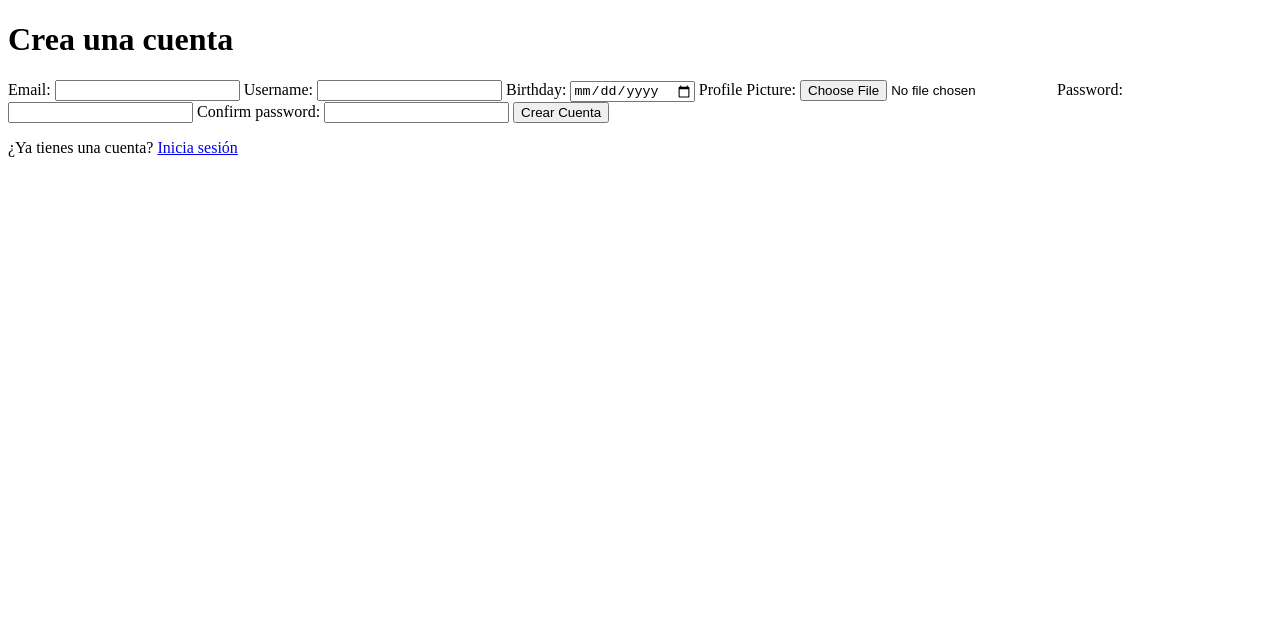
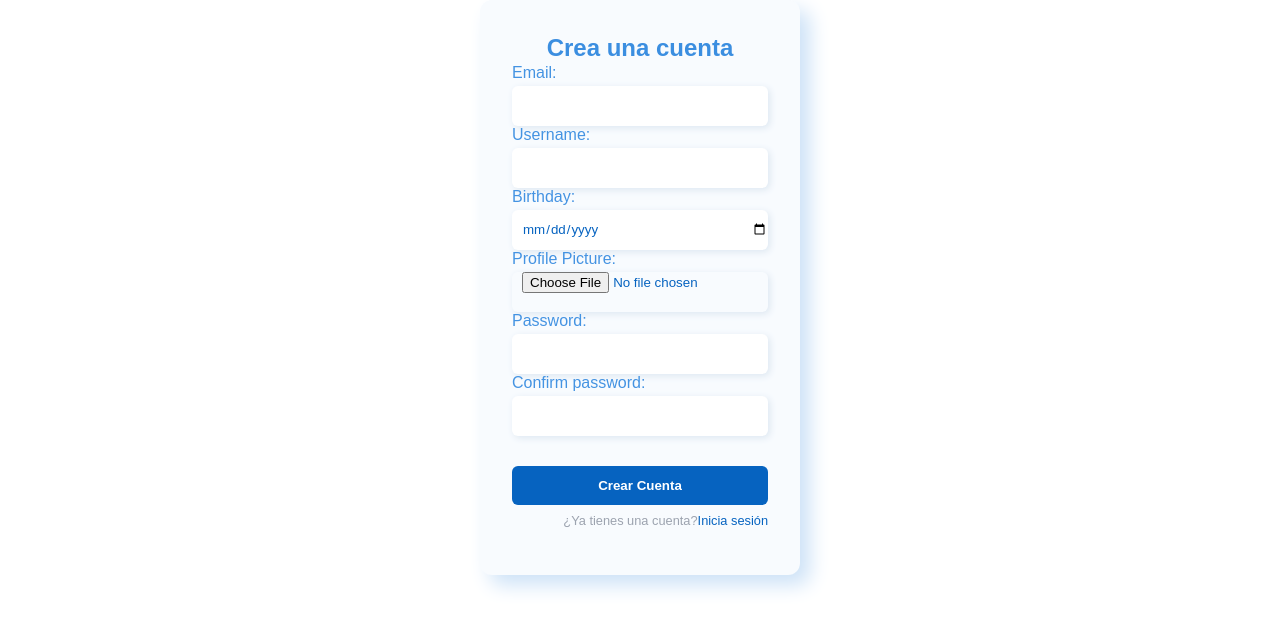
Before and after one commit to alejandromedina1/web-lab-week-14, a website built with Vite: page sign-up/index.html in a window 1280 px wide. Built offline with nearby package versions, Linux system fonts and the light colour scheme; some packages are replaced by stand-ins of ours.

Commit message:
lab terminado

```diff
--- a/firebase.js
+++ b/firebase.js
@@ -125,11 +125,26 @@ export async function logInUser(email, password) {
     try {
         const userCredential = await signInWithEmailAndPassword(auth, email, password)
         const user = userCredential.user;
-        return {status: true, info: user.id}
+        return {
+            status: true,
+            info: user.id
+        }
 
     } catch (error) {
         const errorCode = error.code;
         const errorMessage = error.message;
-        return {status: false, info: errorMessage}
+        return {
+            status: false,
+            info: errorMessage
+        }
     };
 }
+
+export async function userIsLoggedIn(accesRoute, loginRoute) {
+    const user = await db.auth().onAuthStateChanged()
+    if (user) {
+        window.location.href = accesRoute
+    } else {
+        window.location.href = loginRoute;
+    }
+}
--- a/login/style.css
+++ b/login/style.css
@@ -0,0 +1,105 @@
+*{
+    padding: 0;
+    margin: 0;
+    box-sizing: border-box;
+    font-family: 'Poppins', sans-serif;
+  }
+body {
+    display: flex;
+    flex-direction: row;
+    justify-content: center;
+}
+
+section {
+    width: 320px;
+    border-radius: 0.75rem;
+    background-color: #F8FBFE;
+    padding: 2rem;
+    color: rgba(243, 244, 246, 1);
+    box-shadow: 10px 10px 20px 0 #cde2f7;
+}
+
+h1 {
+    text-align: center;
+    font-size: 1.5rem;
+    line-height: 2rem;
+    font-weight: 700;
+    color: #3b8ee0;
+}
+
+div {
+    display: flex;
+    flex-direction: column;
+    justify-content: center;
+    gap: 10px;
+    margin-top: 1.5rem;
+}
+
+label {
+    display: block;
+    color: #4493e2;
+    margin-bottom: 4px;
+}
+
+input {
+    width: 100%;
+    border-radius: 0.375rem;
+    outline: 0;
+    border: 0px;
+    padding-left: 10px;
+    color: #0663c0;
+    box-shadow: 2px 2px 7px 0 #dde7f1;
+
+    height: 40px;
+}
+
+input:focus {
+    border-color: rgba(167, 139, 250);
+}
+
+button {
+    display: block;
+    width: 100%;
+    background-color: #0663c0;
+    padding: 0.75rem;
+    text-align: center;
+    color: white;
+    border: none;
+    border-radius: 0.375rem;
+    font-weight: 600;
+
+    margin-top: 30px;
+}
+
+button:hover {
+    cursor: pointer;
+    background-color: rgb(252, 252, 252);
+}
+
+p {
+    display: flex;
+    justify-content: flex-end;
+    font-size: 0.8rem;
+    line-height: 1rem;
+    color: rgba(156, 163, 175, 1);
+    margin: 8px 0 14px 0;
+}
+
+a:hover {
+    color: rgba(167, 139, 250, 1);
+}
+
+a:link {
+    color: #0663c0;
+    text-decoration: none;
+}
+
+a:visited {
+    text-decoration: none;
+    color: #0663c0;
+}
+
+a:active {
+    color: #0663c0;
+    text-decoration: none;
+}
--- a/sign-up/index.html
+++ b/sign-up/index.html
@@ -7,6 +7,7 @@
     <title>Sign Up</title>
 </head>
 <body>
+    <section>
         <h1>Crea una cuenta</h1>
         <form action="submit" id="sign-up-form">
             <label for="email">Email:</label>
@@ -16,7 +17,7 @@
             <label for="email">Birthday:</label>
             <input type="date" name="birthday" id="birthday-input">
             <label for="picture">Profile Picture:</label>
-        <input type="file" accept="image/*" name="picture" id="birthday-input">
+            <input type="file" accept="image/*" name="picture" id="file-upload-button">
             <label for="password">Password:</label>
             <input type="password" name="password" id="password-input">
             <label for="conf">Confirm password:</label>
@@ -24,6 +25,7 @@
             <button id="form-button">Crear Cuenta</button>
         </form>
         <p>¿Ya tienes una cuenta? <a href="/login/"> Inicia sesión</a></p>
+    </section>
     <script type="module" src="./sign-up.js"></script>
 </body>
 </html>
--- a/sign-up/style.css
+++ b/sign-up/style.css
@@ -0,0 +1,117 @@
+*{
+    padding: 0;
+    margin: 0;
+    box-sizing: border-box;
+    font-family: 'Poppins', sans-serif;
+  }
+body {
+    display: flex;
+    flex-direction: row;
+    justify-content: center;
+}
+
+section {
+    width: 320px;
+    border-radius: 0.75rem;
+    background-color: #F8FBFE;
+    padding: 2rem;
+    color: rgba(243, 244, 246, 1);
+    box-shadow: 10px 10px 20px 0 #cde2f7;
+}
+
+
+h1 {
+    text-align: center;
+    font-size: 1.5rem;
+    line-height: 2rem;
+    font-weight: 700;
+    color: #3b8ee0;
+}
+
+div {
+    display: flex;
+    flex-direction: column;
+    justify-content: center;
+    gap: 20px;
+    margin-top: 1.5rem;
+}
+
+label {
+    display: block;
+    color: #4493e2;
+    margin-bottom: 4px;
+}
+
+input {
+    width: 100%;
+    border-radius: 0.375rem;
+    outline: 0;
+    border: 0px;
+    padding-left: 10px;
+    color: #0663c0;
+    box-shadow: 2px 2px 7px 0 #dde7f1;
+
+    height: 40px;
+}
+
+input#file-upload-button {
+
+    width: 100%;
+    border-radius: 0.375rem;
+    outline: 0;
+    border: 0px;
+    padding-left: 10px;
+    color: #0663c0;
+
+    height: 40px;
+}
+
+input:focus {
+    border-color: rgba(167, 139, 250);
+}
+
+button {
+    margin-top: 30px;
+    display: block;
+    width: 100%;
+    background-color: #0663c0;
+    padding: 0.75rem;
+    text-align: center;
+    color: white;
+    border: none;
+    border-radius: 0.375rem;
+    font-weight: 600;
+}
+
+button:hover {
+    cursor: pointer;
+    background-color: rgb(252, 252, 252);
+}
+
+p {
+    display: flex;
+    justify-content: flex-end;
+    font-size: 0.8rem;
+    line-height: 1rem;
+    color: rgba(156, 163, 175, 1);
+    margin: 8px 0 14px 0;
+}
+
+a:hover {
+    color: rgba(167, 139, 250, 1);
+}
+
+a:link {
+    color: #0663c0;
+    text-decoration: none;
+}
+
+a:visited {
+    text-decoration: none;
+    color: #0663c0;
+}
+
+a:active {
+    color: #0663c0;
+    text-decoration: none;
+}
--- a/vite.config.ts
+++ b/vite.config.ts
@@ -1,5 +1,6 @@
 import { resolve } from 'path'
 import { defineConfig } from 'vite'
+import { userIsLoggedIn } from './firebase'
 
 const root = resolve(__dirname, './')
 const outDir = resolve(__dirname, 'dist')
@@ -12,11 +13,13 @@ export default defineConfig({
     emptyOutDir: true,
     rollupOptions: {
       input: {
-        main: resolve(root, 'index.html'),
+        main: resolve(root, 'login', 'index.html'),
         "sign-up": resolve(root, 'sign-up', 'index.html'),
-        "login": resolve(root, 'login', 'index.html'),
+        "login": resolve(root, 'index.html'),
       }
     },
     target: 'esnext'
   }
 })
+
+userIsLoggedIn(resolve(root, 'login', 'index.html'), resolve(root, 'index.html'))
```
Also changed, not shown: databases.rules.json (added, +8 -0 lines), login/index.html (+5 -1 lines), 1 other file. Lines whose indentation alone changed are shown as unchanged.
